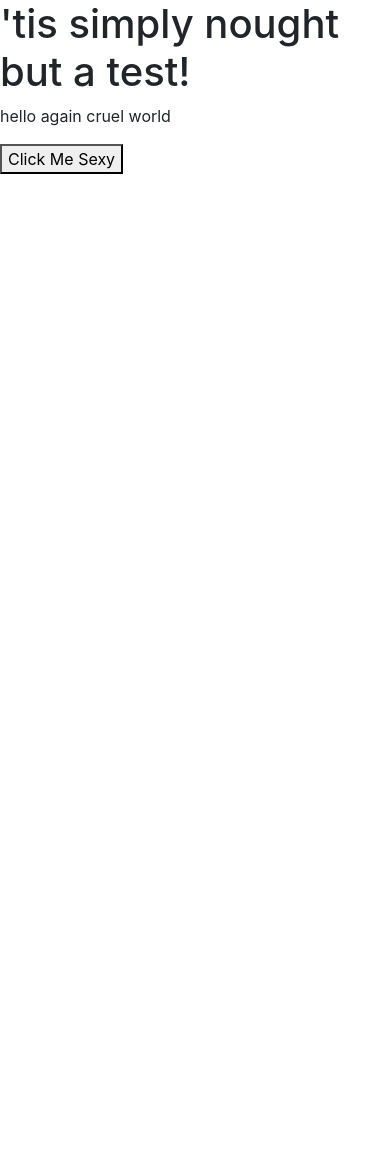
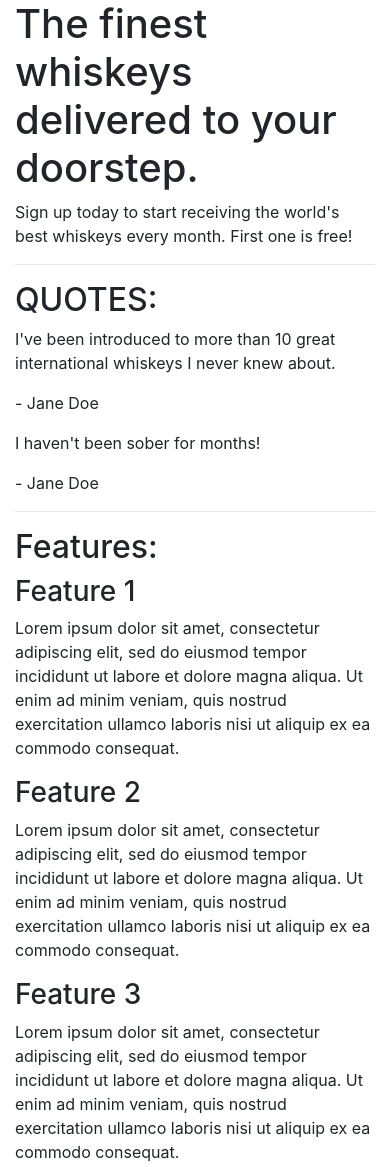
Before and after one commit to bariryan/boot_strapped, a plain HTML site: page index.html in a window 390 px wide. Before the commit the page ends 844 px from the top, so only its background shows below. Drawn offline with nearby package versions, Linux system fonts and the light colour scheme.

Commit message:
added basic mobile first overall layout

```diff
--- a/index.html
+++ b/index.html
@@ -1,16 +1,58 @@
 <!DOCTYPE html>
-<html lang="en">
+<html lang="en-us">
+
 <head>
-    <meta charset="UTF-8">
-    <meta http-equiv="X-UA-Compatible" content="IE=edge">
-    <meta name="viewport" content="width=device-width, initial-scale=1.0">
+    <meta charset="utf-8">
+    <title>Whiskey Drop | Taste a new whiskey every month</title>
+    <meta name="viewport" content="width=device-width, initial-scale=1">
+
     <link rel="stylesheet" href="https://cdn.jsdelivr.net/npm/bootstrap@4.3.1/dist/css/bootstrap.min.css" integrity="sha384-ggOyR0iXCbMQv3Xipma34MD+dH/1fQ784/j6cY/iJTQUOhcWr7x9JvoRxT2MZw1T" crossorigin="anonymous">
-<script src="https://cdn.jsdelivr.net/npm/bootstrap@4.3.1/dist/js/bootstrap.min.js" integrity="sha384-JjSmVgyd0p3pXB1rRibZUAYoIIy6OrQ6VrjIEaFf/nJGzIxFDsf4x0xIM+B07jRM" crossorigin="anonymous"></script>
-    <title>Document</title>
+    <script src="https://cdn.jsdelivr.net/npm/bootstrap@4.3.1/dist/js/bootstrap.min.js" integrity="sha384-JjSmVgyd0p3pXB1rRibZUAYoIIy6OrQ6VrjIEaFf/nJGzIxFDsf4x0xIM+B07jRM" crossorigin="anonymous"></script>
 </head>
+
 <body>
-    <h1>'tis simply nought but a test!</h1>
-    <p>hello again cruel world</p>
-    <button>Click Me Sexy</button>
+    <article class="container">
+        <!-- Callout -->
+        <section class="callout">
+            <h1>The finest whiskeys delivered to your doorstep.</h1>
+            <p>Sign up today to start receiving the world's best whiskeys every month. First one is free!</p>
+        </section>
+        <!-- /.callout -->
+        <hr>
+
+        <!-- Quotes -->
+        <section class="quotes">
+            <h2 class="text-uppercase">Quotes:</h2>
+            <div class="quote">
+                <p>I've been introduced to more than 10 great international whiskeys I never knew about.</p>
+                <p>- Jane Doe</p>
+            </div>
+            <div class="quote">
+                <p>I haven't been sober for months!</p>
+                <p>- Jane Doe</p>
+            </div>
+        </section>
+        <!-- /.quotes -->
+        <hr>
+
+        <!-- Features -->
+        <section class="features">
+            <h2>Features:</h2>
+            <div class="feature">
+                <h3>Feature 1</h3>
+                <p>Lorem ipsum dolor sit amet, consectetur adipiscing elit, sed do eiusmod tempor incididunt ut labore et dolore magna aliqua. Ut enim ad minim veniam, quis nostrud exercitation ullamco laboris nisi ut aliquip ex ea commodo consequat.</p>
+            </div>
+            <div class="feature">
+                <h3>Feature 2</h3>
+                <p>Lorem ipsum dolor sit amet, consectetur adipiscing elit, sed do eiusmod tempor incididunt ut labore et dolore magna aliqua. Ut enim ad minim veniam, quis nostrud exercitation ullamco laboris nisi ut aliquip ex ea commodo consequat.</p>
+            </div>
+            <div class="feature">
+                <h3>Feature 3</h3>
+                <p>Lorem ipsum dolor sit amet, consectetur adipiscing elit, sed do eiusmod tempor incididunt ut labore et dolore magna aliqua. Ut enim ad minim veniam, quis nostrud exercitation ullamco laboris nisi ut aliquip ex ea commodo consequat.</p>
+            </div>
+        </section>
+        <!-- /.features -->
+    </article>
 </body>
+
 </html>
```
